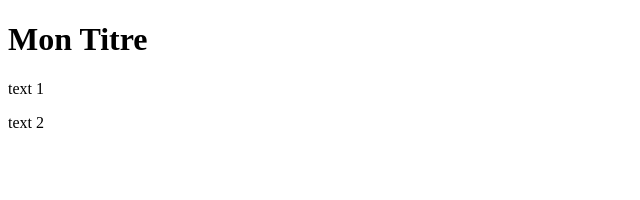
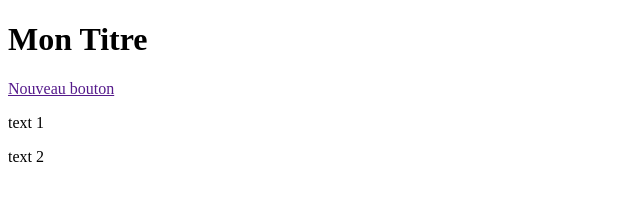
Before and after one commit to olivierpp/newproject, a plain HTML site: page index.html in a window 1280 px wide. Shown: the whole page, without its empty margins (0-640 px from the left). Drawn offline with Linux system fonts and the light colour scheme.

Commit message:
nouveau bouton

```diff
--- a/index.html
+++ b/index.html
@@ -7,6 +7,7 @@
   </head>
   <body>
     <h1>Mon Titre</h1>
+    <a href = "" > Nouveau bouton</a>
     <p>text 1</p>
     <p>text 2</p>
 
```
